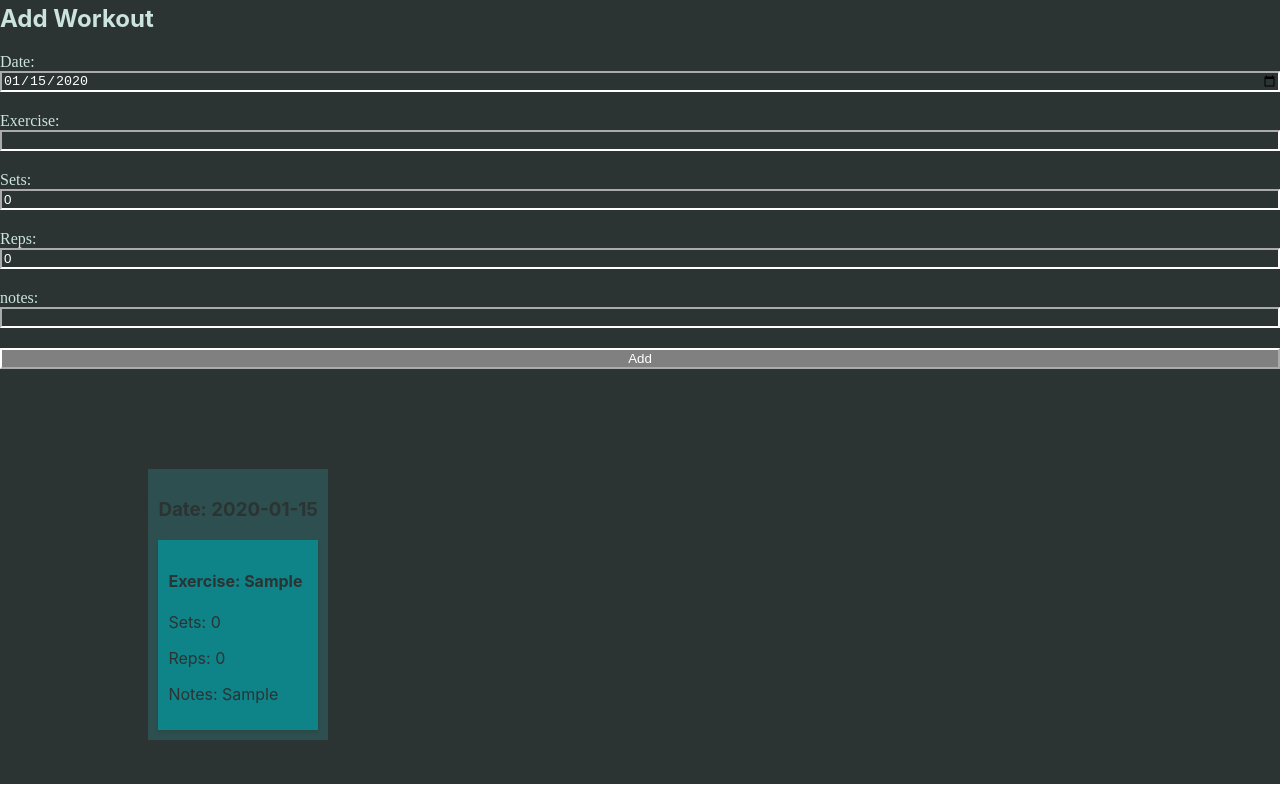
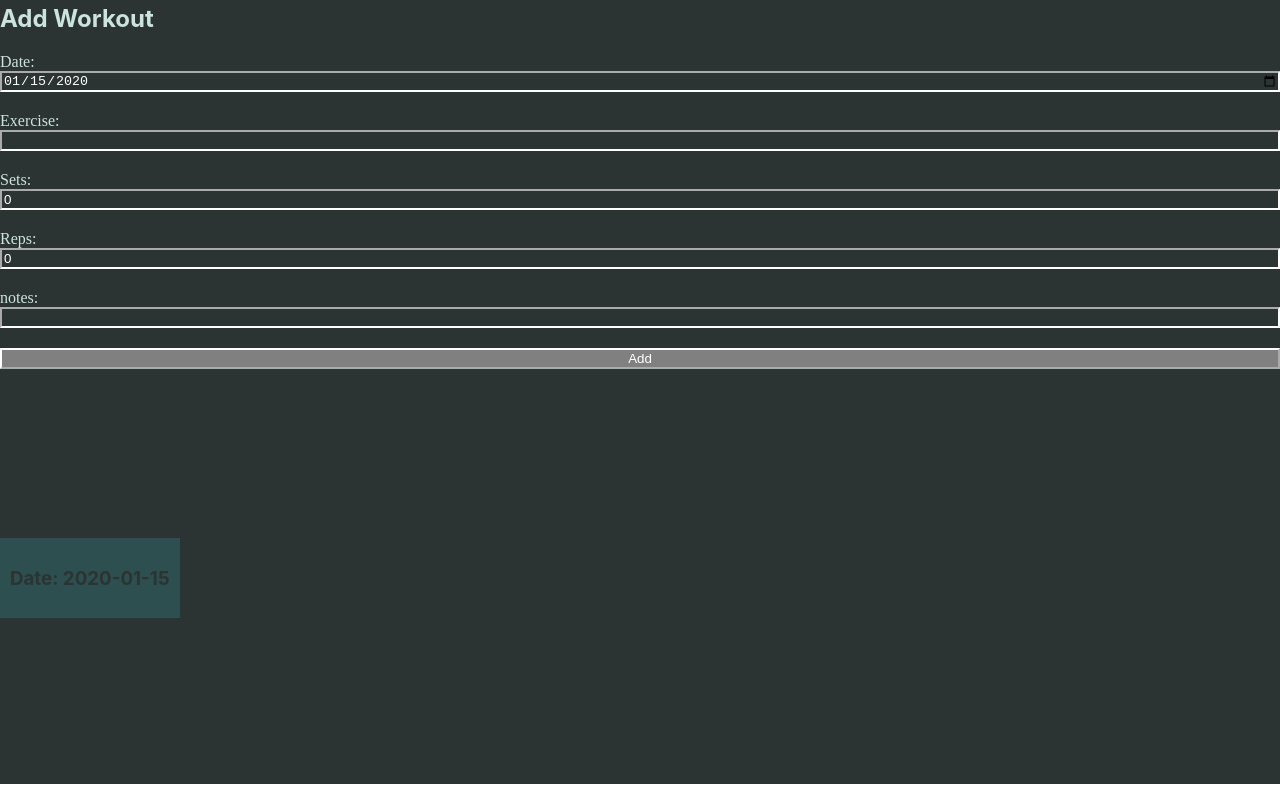
Before and after one commit to Kobesterzz/Workout-Tracker, a React (Create React App) app in the folder work-out-tracker/: page / in a window 1280 px wide. Both pictures are taken after typing "2020-01-15", "Sample", "Sample" into the empty fields and a click on the button "Add". Built offline with nearby package versions, Linux system fonts and the light colour scheme.

Commit message:
made it so that you cant see the workouts until you click on the date

```diff
--- a/work-out-tracker/src/WorkoutList.js
+++ b/work-out-tracker/src/WorkoutList.js
@@ -1,9 +1,11 @@
-import React from 'react';
+import React, { useState } from 'react';
 
 const WorkoutList = ({ workouts, handleDateClick }) => {
+  const [activeDate, setActiveDate] = useState(null); // State to keep track of active date
+
   const workoutListStyles = {
     display: 'flex',
-    flexDirection: 'row',
+    flexDirection: 'column',
     alignItems: 'flex-start',
     color: '#2C3333', // Use the primary text color here
   };
@@ -13,6 +15,8 @@ const WorkoutList = ({ workouts, handleDateClick }) => {
     padding: '10px',
     marginBottom: '10px',
     cursor: 'pointer',
+    position: 'relative',
+    zIndex: 1,
     transition: 'transform 0.3s',
   };
 
@@ -21,13 +25,23 @@ const WorkoutList = ({ workouts, handleDateClick }) => {
     padding: '10px',
     marginBottom: '5px',
     boxShadow: '0 2px 4px rgba(0, 0, 0, 0.1)',
-    transform: 'translateY(-10)',
+    position: 'absolute',
+    top: '40px', // Adjust the distance from the date card here
+    left: 0,
+    right: 0,
+    transform: 'scaleY(0)', // Hide the workout cards initially
+    transformOrigin: 'top', // Set the transform origin to top
     transition: 'transform 0.3s',
+    zIndex: 0,
   };
 
   const stackStyles = {
     transform: 'translateY(0)',
     marginBottom: '-5px',
+  };
+
+  const handleDateClickToggle = (date) => {
+    setActiveDate((prevActiveDate) => (prevActiveDate === date ? null : date));
   };
 
   return (
@@ -37,18 +51,23 @@ const WorkoutList = ({ workouts, handleDateClick }) => {
         <div
           style={dateCardStyles}
           key={index}
-          onClick={() => handleDateClick(workout.date)}
+          onClick={() => handleDateClickToggle(workout.date)} // Use handleDateClickToggle
           onMouseEnter={(e) => {
-            e.currentTarget.style.transform = 'translateY(0px)';
+            e.currentTarget.style.transform = 'translateY(-10px)';
           }}
           onMouseLeave={(e) => {
             e.currentTarget.style.transform = 'translateY(0)';
           }}
         >
           <h3>Date: {workout.date}</h3>
-          <div style={stackStyles}>
+          <div
+            style={{
+              ...workoutCardStyles,
+              transform: activeDate === workout.date ? 'scaleY(1)' : 'scaleY(0)', // Toggle visibility based on activeDate
+            }}
+          >
             {workout.workouts.map((w, i) => (
-              <div style={workoutCardStyles} key={i}>
+              <div key={i}>
                 <h4>Exercise: {w.exercise}</h4>
                 <p>Sets: {w.sets}</p>
                 <p>Reps: {w.reps}</p>
```
